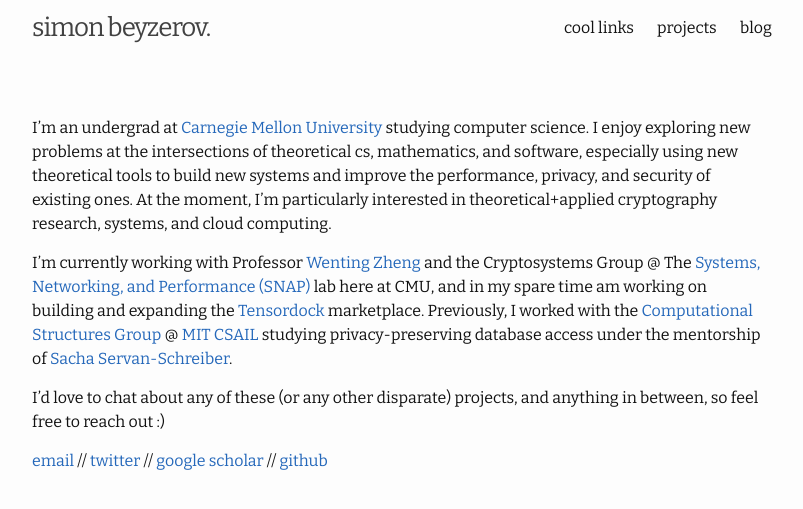
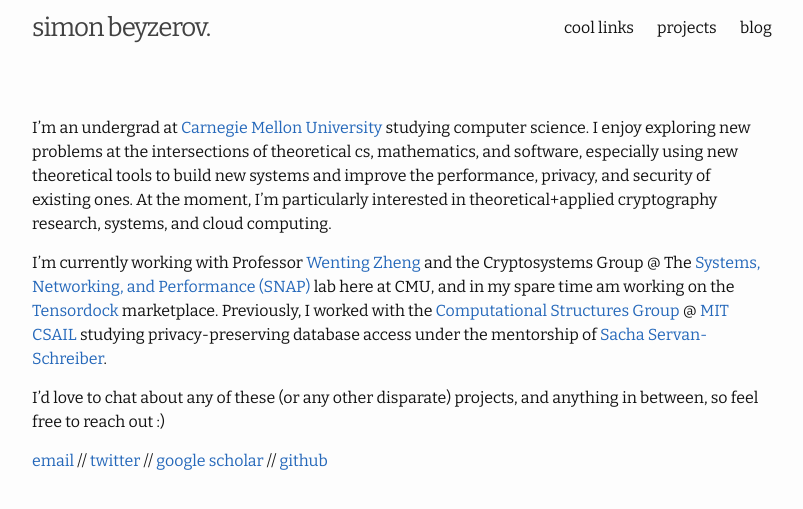
Before and after one commit to sim15/sim15.github.io, a Jekyll site: the page built from index.md, in a window 1280 px wide. Shown: the top 509 px of the page, without its empty margins (238-1041 px from the left). Built offline with Jekyll 4.4.1, drawn with Linux system fonts in a browser that asks for light colours; the list of posts is cut into pages by our own code.

Commit message:
Update index.md

```diff
--- a/index.md
+++ b/index.md
@@ -6,7 +6,7 @@
 
 I'm an undergrad at [Carnegie Mellon University](https://www.cmu.edu/) studying computer science. I enjoy exploring new problems at the intersections of theoretical cs, mathematics, and software, especially using new theoretical tools to build new systems and improve the performance, privacy, and security of existing ones. At the moment, I'm particularly interested in theoretical+applied cryptography research, systems, and cloud computing.
 
-I'm currently working with Professor [Wenting Zheng](https://wzheng.github.io/) and the Cryptosystems Group @ The [Systems, Networking, and Performance (SNAP)](https://snap.cs.cmu.edu/) lab here at CMU, and in my spare time am working on building and expanding the [Tensordock](https://tensordock.com/) marketplace.
+I'm currently working with Professor [Wenting Zheng](https://wzheng.github.io/) and the Cryptosystems Group @ The [Systems, Networking, and Performance (SNAP)](https://snap.cs.cmu.edu/) lab here at CMU, and in my spare time am working on the [Tensordock](https://tensordock.com/) marketplace.
 Previously, I worked with the [Computational Structures Group](https://www.csail.mit.edu/research/computation-structures-group) @ [MIT CSAIL](https://www.csail.mit.edu/) studying privacy-preserving database access under the mentorship of [Sacha Servan-Schreiber](http://sachaservanschreiber.com/).
 
 I'd love to chat about any of these (or any other disparate) projects, and anything in between, so feel free to reach out :)
```
